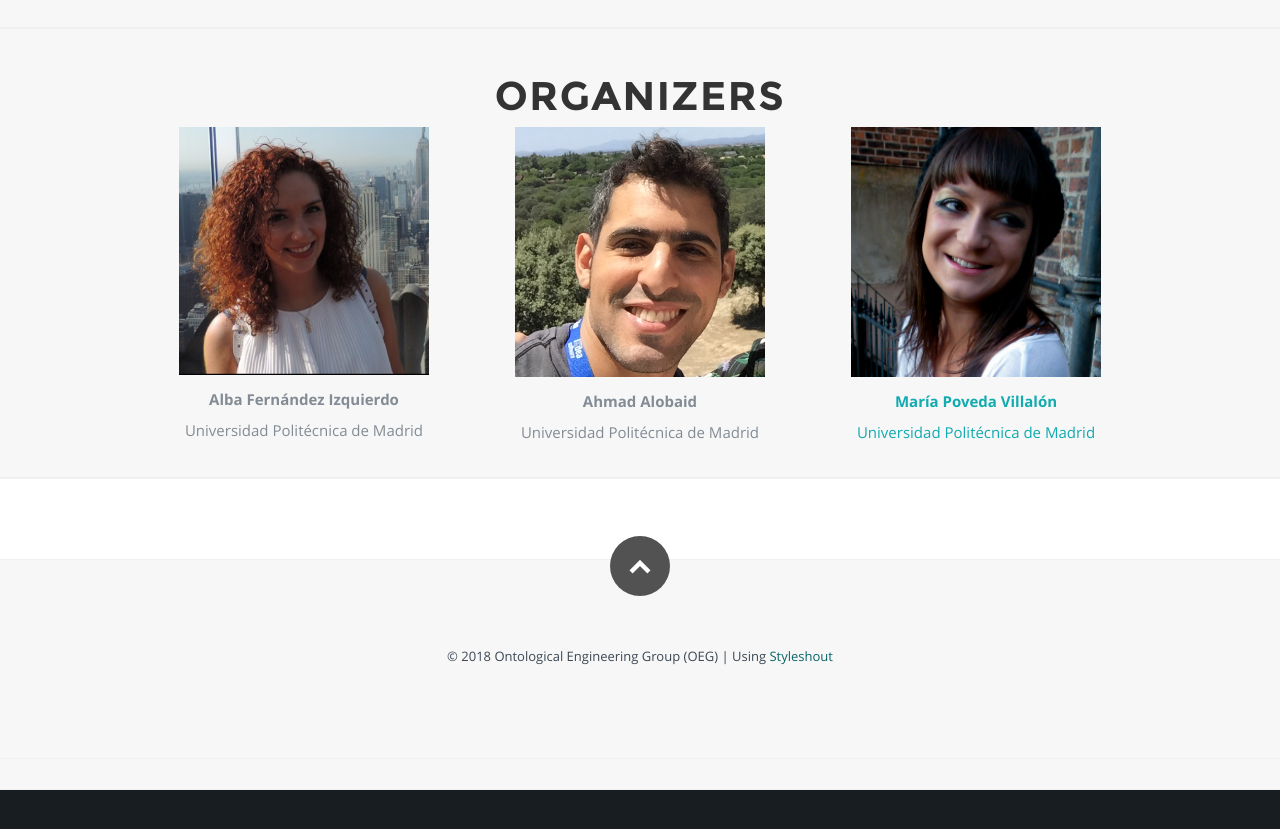
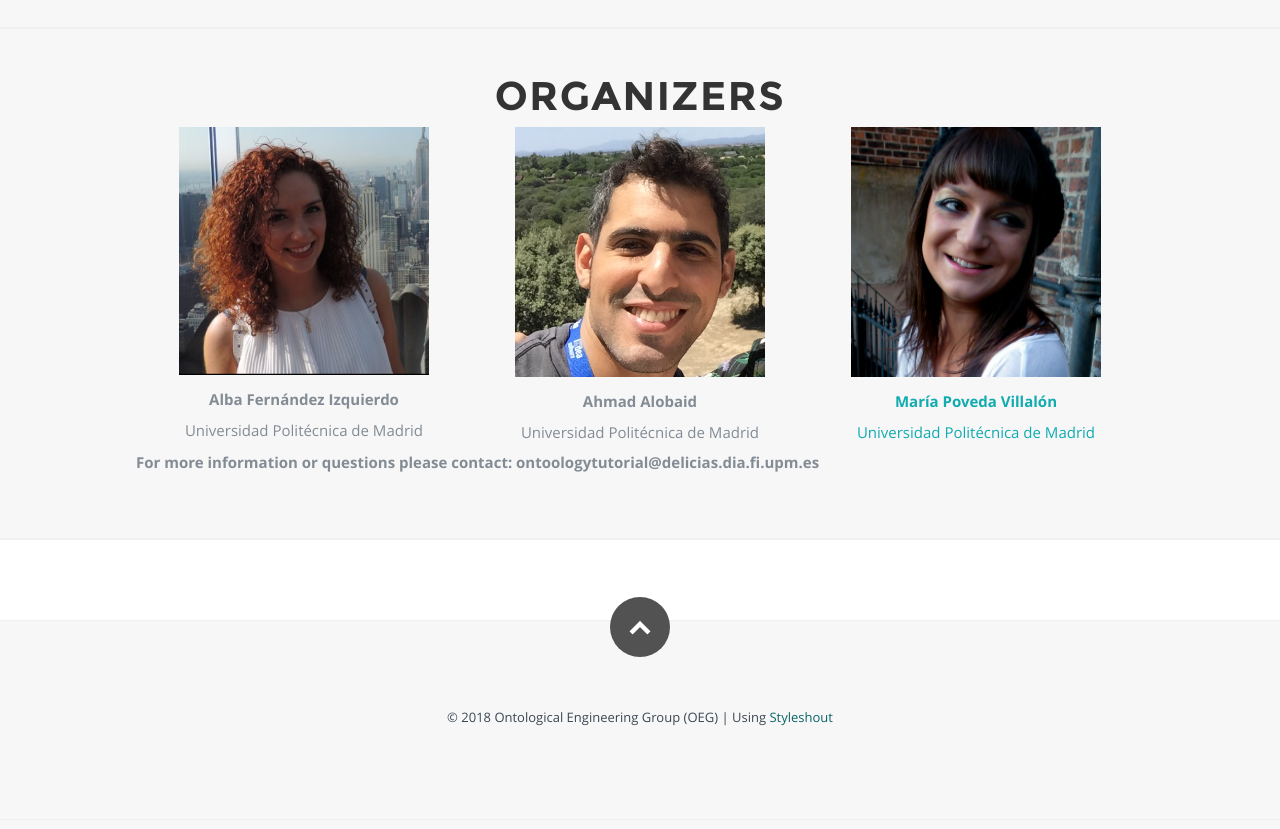
Before and after one commit to albaizq/albaizq.github.io, a plain HTML site: page index.html in a window 1280 px wide. Shown: the part 1931-2760 px from the top of the page. Before the commit the page ends 2721 px from the top, so only its background shows below. Drawn offline with nearby package versions, Linux system fonts and the light colour scheme.

Commit message:
add contact email

```diff
--- a/index.html
+++ b/index.html
@@ -185,6 +185,8 @@
 
          <h1 class="responsive-headline">Organizers</h1>
 
+
+
 		</div> <!-- Row End-->
 
 	   <div class="twelve row">
@@ -203,10 +205,8 @@
 			  <a href="http://w3id.org/people/mpoveda" target="_blank"><img src="images/mpoveda.png" height="250" width="250"/></a> <br>
 			  <a href="http://w3id.org/people/mpoveda" target="_blank"><b>María Poveda Villalón</b><br>Universidad Politécnica de Madrid</a>
 	      </div>
-
-
+		  <p align="justify"> <b>For more information or questions please contact: ontoologytutorial@delicias.dia.fi.upm.es</b> </p>
 	      </div>
-
 
    </section> <!-- Homepage Hero end -->
 
@@ -224,38 +224,6 @@
 
       <div class="row">
 
-      <!--    <div class="six columns right-cols">
-
-           <!--  <div class="row">
-
-            <!--    <div class="columns">
-                  <h3 class="address">Come Visit</h3>
-                  <p>
-                 Austrian Institute of Technology
-				 <br>AIT (Energy Department)<br>
-                  Giefinggasse 2, 1210 Vienna<br>Austria.
-				  <br>
-                  </p>
-               </div>
-
-               <div class="columns">
-                  <h3 class="social">socialize</h3>
-                  <ul>
-                     <li><a href="https://twitter.com/LD4SC" target="_blank">Twitter</a></li>
-                     <li><a href="https://www.linkedin.com/groups/ICT-Energy-Efficient-Communities-3744557?home=&gid=3744557&trk=anet_ug_hm" target="_blank">LinkedIn</a></li>
-                  </ul>
-               </div>
-
-               <div class="columns last">
-                  <h3 class="contact">Contact Us</h3>
-                  <ul>
-                    <li>Email: ldac16(at)delicias.dia.fi.upm.es</li>
-                  </ul>
-               </div>
-
-            </div> <!-- Nested Row End
-
-         </div> -->
 
          <p class="copyright">&copy; 2018 Ontological Engineering Group (OEG) | Using <a title="Styleshout" href="http://www.styleshout.com/">Styleshout</a></p>
 
```
